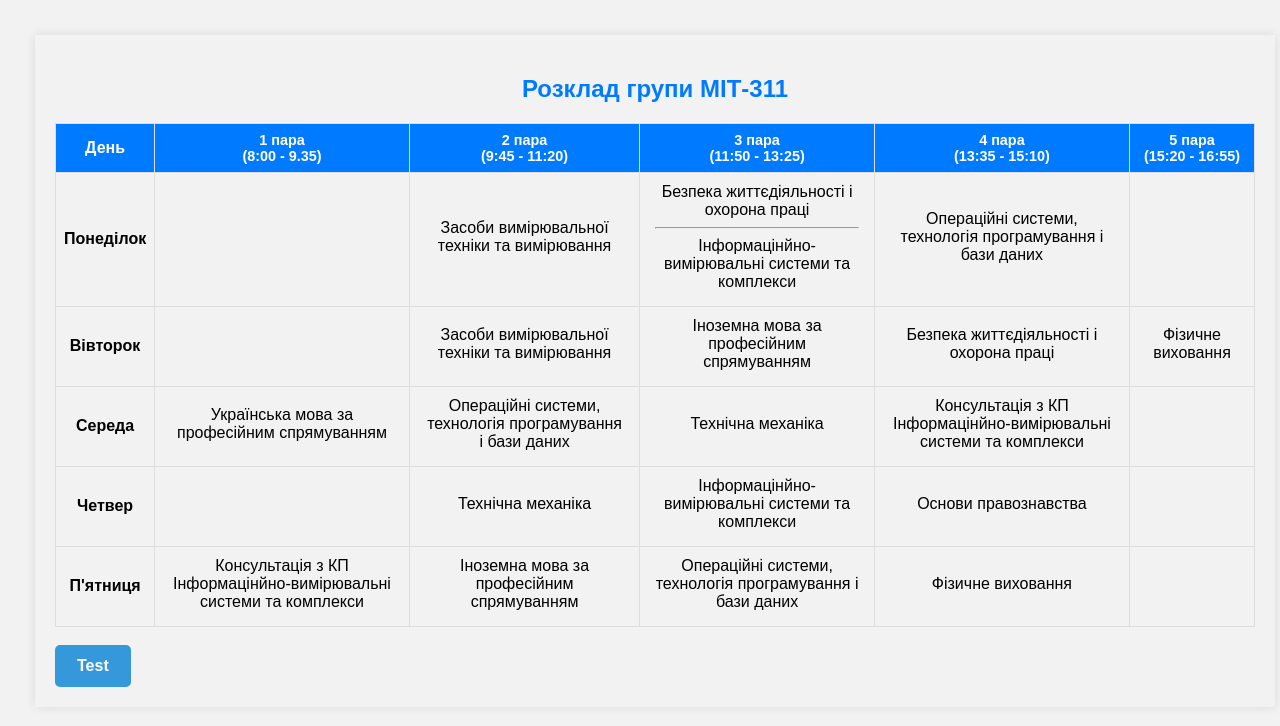
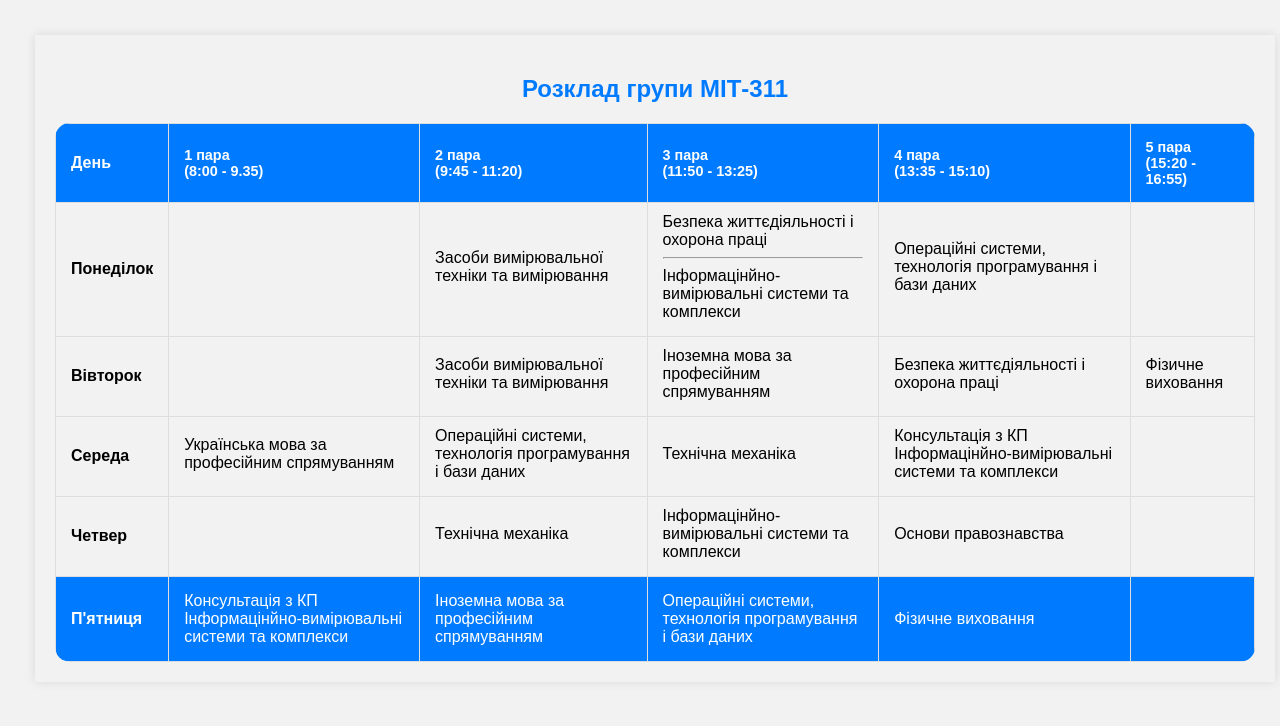
Before and after one commit to web-test0/web, a PHP site: page / in a window 1280 px wide. Shown: the top 726 px of the page. Run offline with PHP 8.4, Linux system fonts and the light colour scheme.

Commit message:
Add files via upload

```diff
--- a/css/style.css
+++ b/css/style.css
@@ -10,17 +10,20 @@ h2 {
     text-align: center;
     color: #007bff;
 }
-
 table {
     text-align: center;
     width: 100%;
     border-collapse: collapse;
     margin-top: 20px;
+    border-radius: 15px;
+    overflow: hidden;
+
 }
-
 th, td {
     border: 1px solid #ddd;
-    padding: 8px;
+    padding: 15px;
+    text-align: left;
+    border-bottom: 1px solid #ddd;
 }
 
 th {
@@ -43,40 +46,23 @@ th {
 .td-less {
     padding-top: 10px;
 }
-.animated-button {
-    display: inline-block;
-    padding: 10px 20px;
-    font-size: 16px;
+tr:last-child td:first-child {
+    border-bottom-left-radius: 10px;
+}
+
+tr:last-child td:last-child {
+    border-bottom-right-radius: 10px;
+}
+.td-dayb {
     font-weight: bold;
-    text-align: center;
-    text-decoration: none;
-    cursor: pointer;
-    border-radius: 5px;
-    background-color: #3498db;
-    color: #fff;
-    border: 2px solid #3498db;
-    overflow: hidden;
-    position: relative;
-    transition: background-color 0.3s, color 0.3s;
-  }
-
-  .animated-button::before {
-    content: '';
-    position: absolute;
-    background: #3498db;
-    width: 100%;
-    height: 0;
-    top: 0;
-    left: 0;
-    z-index: -1;
-    transition: height 0.5s;
-  }
-
-  .animated-button:hover {
-    background-color: #fff;
-    color: #3498db;
-  }
-
-  .animated-button:hover::before {
-    height: 100%;
-  }
+    color: white;
+    background-color: #007bff;
+}
+.td-lessb {
+    color: white;
+    padding: 15px;
+    background-color: #007bff;
+}
+.td-noneb{
+    background-color: #007bff;
+}
--- a/index.html
+++ b/index.html
@@ -50,14 +50,13 @@
             <td class="td-none"></td>
         </tr>
         <tr>
-            <td class="td-day">П'ятниця</td>
-            <td class="td-less">Консультація з КП Інформацінйно-вимірювальні системи та комплекси</td>
-            <td class="td-less">Іноземна мова за професійним спрямуванням</td>
-            <td class="td-less">Операційні системи, технологія програмування і бази даних</td>
-            <td class="td-less">Фізичне виховання</td>
-            <td class="td-none"></td>
+            <td class="td-dayb">П'ятниця</td>
+            <td class="td-lessb">Консультація з КП Інформацінйно-вимірювальні системи та комплекси</td>
+            <td class="td-lessb">Іноземна мова за професійним спрямуванням</td>
+            <td class="td-lessb">Операційні системи, технологія програмування і бази даних</td>
+            <td class="td-lessb">Фізичне виховання</td>
+            <td class="td-noneb"></td>
         </tr>
     </table>
-    <br><button class="animated-button">Test</button>
 </body>
 </html>
```
